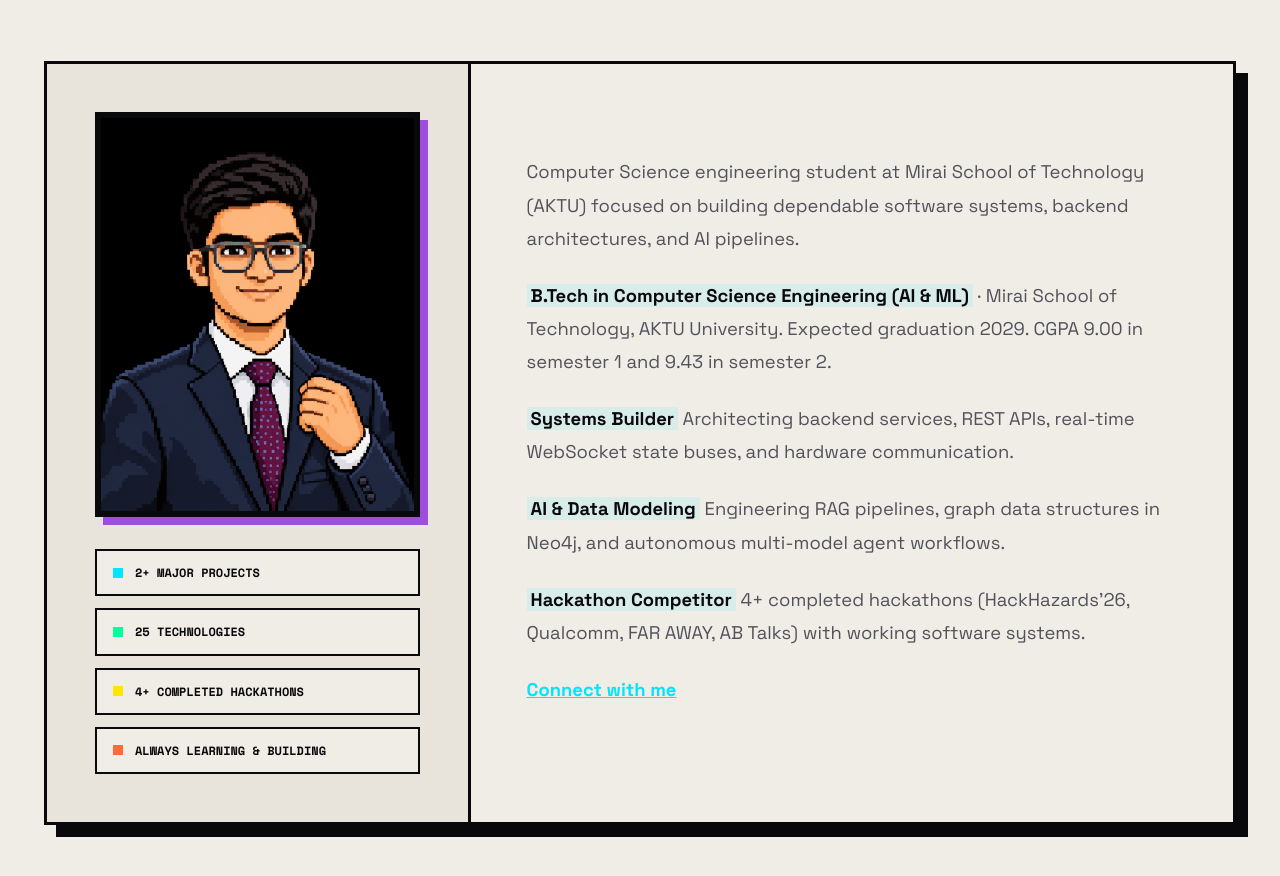
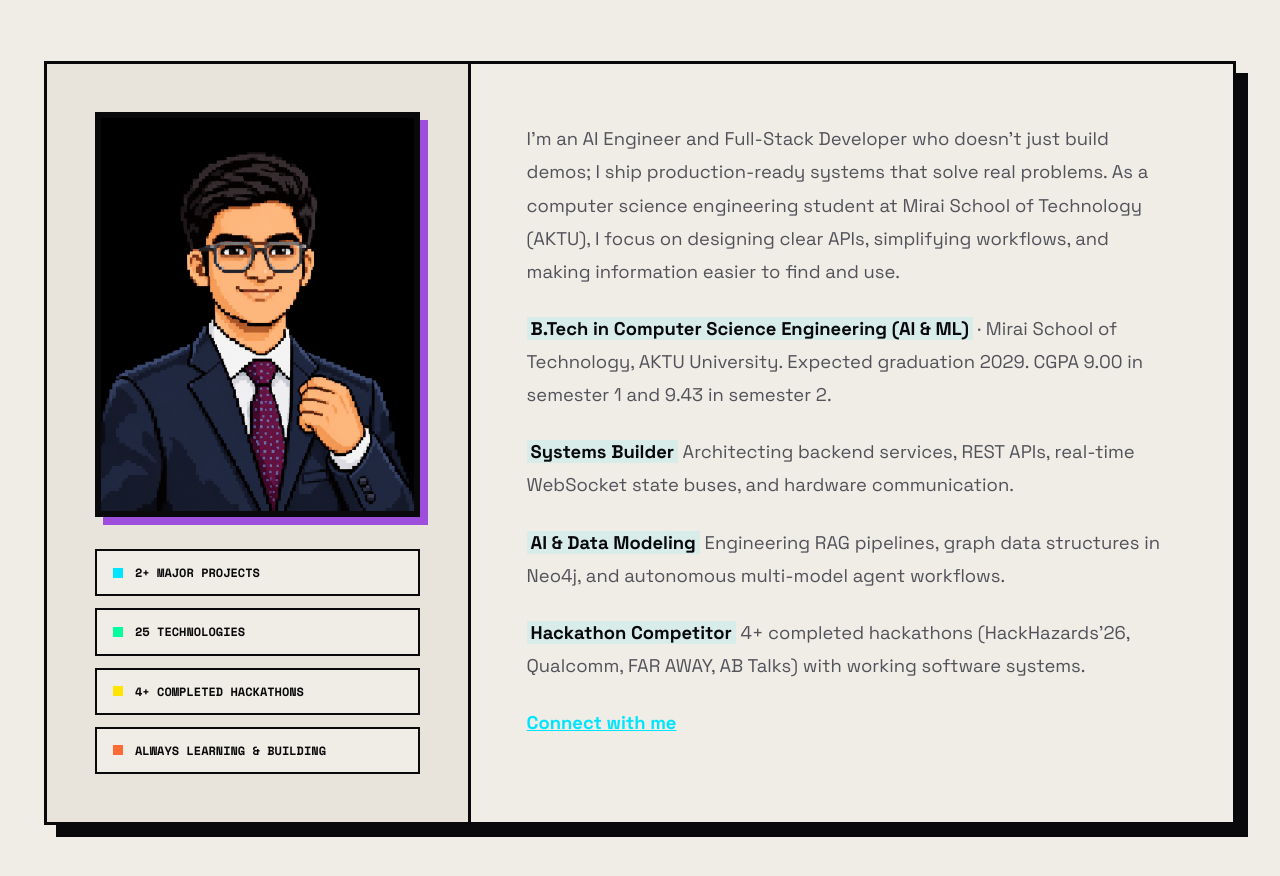
Before and after one commit to Divyanshgupta2580/Portfolio_Website, a React (Vite) app: page / in a window 1280 px wide. Shown: the part 1260-2136 px from the top of the page. Built offline with nearby package versions, Linux system fonts and the light colour scheme.

Commit message:
docs: refine portfolio about introduction

```diff
--- a/src/data/portfolioData.ts
+++ b/src/data/portfolioData.ts
@@ -227,7 +227,7 @@ export const PORTFOLIO_DATA = {
     headline: "Software Engineer & AI Systems Developer",
     statusBadge: "Engineering Student · Open to Opportunities",
     bio: "Engineering student building AI-powered systems, backend architectures, real-time applications, and practical software solutions.",
-    about: "Computer Science engineering student at Mirai School of Technology (AKTU) focused on building dependable software systems, backend architectures, and AI pipelines.",
+    about: "I’m an AI Engineer and Full-Stack Developer who doesn’t just build demos; I ship production-ready systems that solve real problems. As a computer science engineering student at Mirai School of Technology (AKTU), I focus on designing clear APIs, simplifying workflows, and making information easier to find and use.",
     academic: {
       college: "Mirai School of Technology",
       university: "AKTU University",
```
